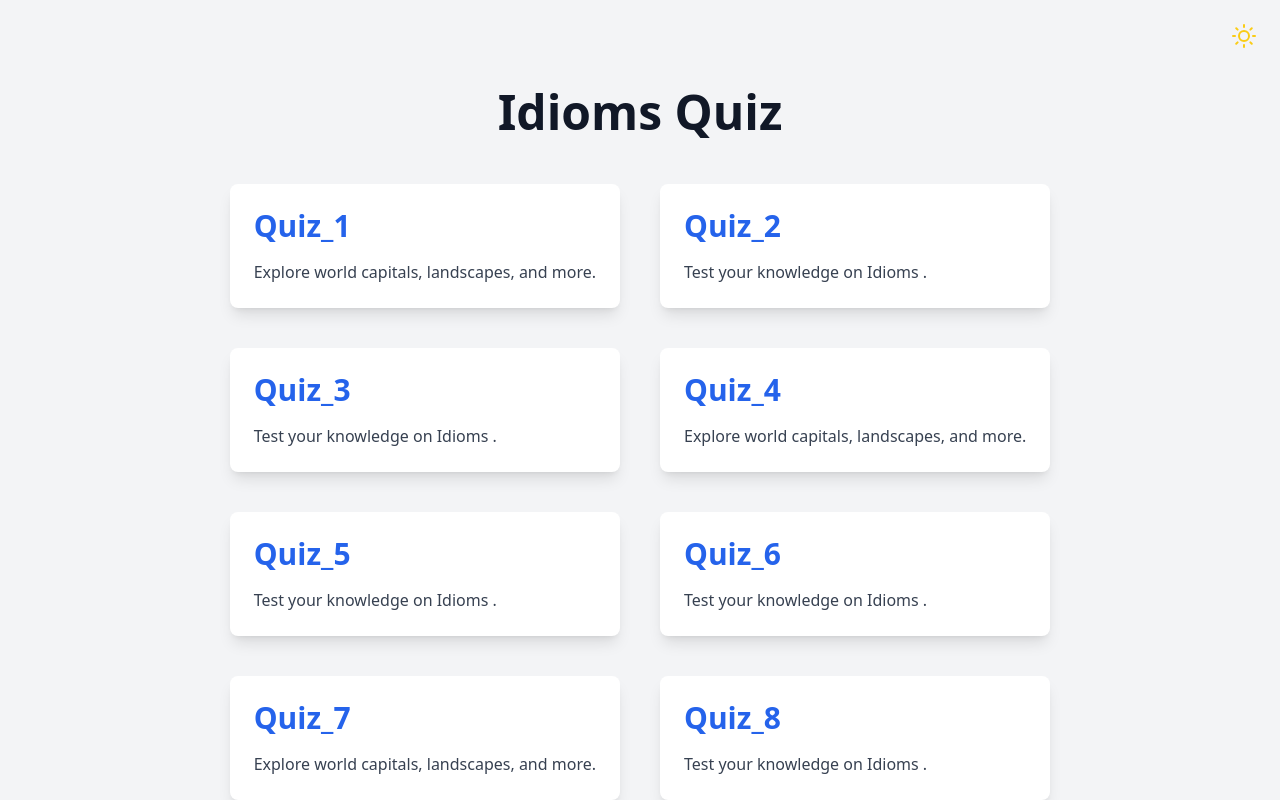
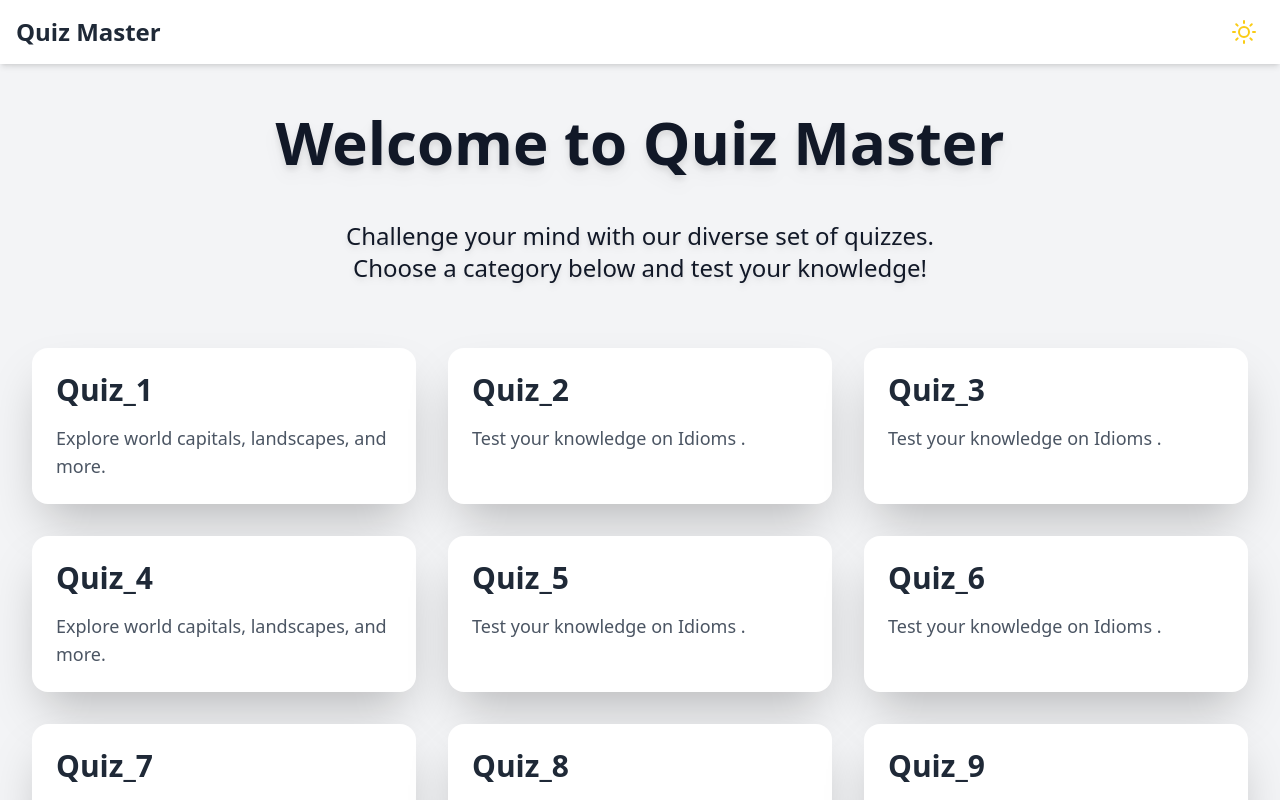
Before and after one commit to hkdas5464/Idioms_quiz_app, a Next.js app: page / in a window 1280 px wide. Shown: the top 800 px of the page. Built offline with nearby package versions, Linux system fonts and the light colour scheme.

Commit message:
new theme

```diff
--- a/components/Layout.js
+++ b/components/Layout.js
@@ -1,13 +1,25 @@
 // components/Layout.js
+import Link from 'next/link';
 import ThemeToggle from './ThemeToggle';
 
 export default function Layout({ children }) {
   return (
-    <div className="min-h-screen bg-gray-100 dark:bg-gray-900 text-gray-900 dark:text-gray-100 transition-colors duration-300">
-      <header className="flex justify-end p-4">
-        <ThemeToggle />
+    <div className="min-h-screen text-gray-900 transition-colors duration-300 bg-gray-100 dark:bg-gray-900 dark:text-gray-100">
+      {/* Fixed Navbar */}
+      <header className="fixed top-0 left-0 z-50 w-full bg-white shadow-md dark:bg-gray-800">
+        <div className="flex items-center justify-between px-4 py-3 mx-auto max-w-7xl">
+          <Link href="/">
+            <p className="text-2xl font-bold text-gray-800 dark:text-gray-100">
+              Quiz Master
+            </p>
+          </Link>
+          <ThemeToggle />
+        </div>
       </header>
-      <main>{children}</main>
+      {/* Add padding-top to avoid content being hidden behind navbar */}
+      <main>
+        {children}
+      </main>
     </div>
   );
 }
--- a/pages/index.js
+++ b/pages/index.js
@@ -46,17 +46,26 @@ export default function Home() {
 
   return (
     <Layout>
-      <div className="flex flex-col items-center justify-center p-4">
-        <h1 className="mb-12 text-5xl font-extrabold">Idioms Quiz</h1>
-        <div className="grid grid-cols-1 gap-10 md:grid-cols-2">
+      <div className="flex flex-col items-center justify-center w-full min-h-screen p-8 dark:bg-gradient-to-br from-purple-600 via-pink-500 to-red-500">
+        <h1 className="pt-20 mb-12 text-6xl font-extrabold text-center dark:text-white drop-shadow-lg">
+          Welcome to Quiz Master
+        </h1>
+        <p className="max-w-2xl mb-16 text-2xl text-center dark:text-white drop-shadow-md">
+          Challenge your mind with our diverse set of quizzes. Choose a category below and test your knowledge!
+        </p>
+        <div className="grid grid-cols-1 gap-8 md:grid-cols-3">
           {categories.map((cat) => (
             <div
               key={cat.id}
               onClick={() => router.push(`/quiz/${cat.id}`)}
-              className="p-6 transition duration-300 transform bg-white rounded-lg shadow-lg cursor-pointer dark:bg-gray-800 hover:scale-105 hover:shadow-2xl"
+              className="p-6 transition duration-500 transform bg-white shadow-2xl cursor-pointer dark:bg-gray-800 rounded-2xl hover:scale-105 hover:shadow-3xl"
             >
-              <h2 className="mb-4 text-3xl font-bold text-blue-600">{cat.title}</h2>
-              <p className="text-gray-700 dark:text-gray-300">{cat.description}</p>
+              <h2 className="mb-4 text-3xl font-bold text-gray-800 dark:text-gray-100">
+                {cat.title}
+              </h2>
+              <p className="text-lg text-gray-600 dark:text-gray-300">
+                {cat.description}
+              </p>
             </div>
           ))}
         </div>
--- a/pages/quiz/[category].js
+++ b/pages/quiz/[category].js
@@ -3,7 +3,7 @@ import { useState, useEffect } from "react";
 import { useRouter } from "next/router";
 import Layout from "../../components/Layout";
 
-// Helper function to shuffle an array
+// Helper function to optionally shuffle questions/options (if needed)
 function shuffleArray(array) {
   const newArr = [...array];
   for (let i = newArr.length - 1; i > 0; i--) {
@@ -23,22 +23,20 @@ export default function QuizPage() {
   const [userAnswers, setUserAnswers] = useState([]);
   const [selectedOption, setSelectedOption] = useState(null);
 
-  // Fetch questions from your MongoDB via your API, then shuffle both questions and options.
+  // Fetch questions from your API based on the category
   useEffect(() => {
     if (category) {
       fetch(`/api/questions/${category}`)
         .then((res) => res.json())
         .then((data) => {
-          // Shuffle questions and also shuffle each question's options.
+          // Optional: shuffle questions & options for randomness
           const shuffledQuestions = shuffleArray(data.questions).map((q) => ({
             ...q,
-            options: shuffleArray([...q.options]),
+            options: shuffleArray(q.options),
           }));
           setQuestions(shuffledQuestions);
         })
-        .catch((error) => {
-          console.error("Error fetching questions:", error);
-        });
+        .catch((error) => console.error("Error fetching questions:", error));
     }
   }, [category]);
 
@@ -56,7 +54,7 @@ export default function QuizPage() {
     const newAnswer = {
       question: currentQuestion.question,
       selected: selectedOption,
-      answer: currentQuestion.answer, // Correct answer
+      answer: currentQuestion.answer,
       correct: isCorrect,
       status: "attempted",
       questionScore,
@@ -113,7 +111,7 @@ export default function QuizPage() {
     return (
       <Layout>
         <div className="flex items-center justify-center min-h-screen">
-          <p className="text-xl">Loading quiz...</p>
+          <p className="text-2xl text-white">Loading quiz...</p>
         </div>
       </Layout>
     );
@@ -121,18 +119,25 @@ export default function QuizPage() {
 
   return (
     <Layout>
-      <div className="flex flex-col items-center justify-center min-h-screen p-4 bg-gray-100 dark:bg-gray-600">
-        <h1 className="mb-8 text-4xl font-bold capitalize">{category} Quiz</h1>
-        <div className="w-full max-w-lg p-8 transition duration-300 transform bg-white shadow-lg dark:bg-gray-800 rounded-xl">
-          <div className="mb-6">
-            <h2 className="text-xl font-medium">
+      <div className="flex items-center justify-center w-full min-h-screen p-8 dark:bg-gradient-to-br from-indigo-700 to-red-500">
+        <div className="w-full max-w-3xl p-8 bg-white shadow-2xl dark:bg-gray-800 rounded-2xl">
+          <h1 className="mb-6 text-4xl font-bold text-center text-gray-800 dark:text-gray-200">
+            {category} Quiz
+          </h1>
+          <div className="mb-4">
+            <h2 className="text-2xl font-semibold text-gray-700 dark:text-gray-300">
               Question {current + 1} of {questions.length}
             </h2>
-            <p className="mt-2 text-lg">{questions[current].question}</p>
+            <p className="mt-4 text-xl text-gray-800 dark:text-gray-100">
+              {questions[current].question}
+            </p>
           </div>
-          <form>
+          <div className="mt-6 space-y-4">
             {questions[current].options.map((option, index) => (
-              <div key={index} className="flex items-center mb-2 space-x-2">
+              <div
+                key={index}
+                className="flex items-center p-4 transition border border-gray-200 rounded-lg dark:border-gray-700 bg-gray-50 dark:bg-gray-700 hover:bg-gray-100 dark:hover:bg-gray-600"
+              >
                 <input
                   type="radio"
                   id={`option-${index}`}
@@ -142,22 +147,22 @@ export default function QuizPage() {
                   onChange={(e) => setSelectedOption(e.target.value)}
                   className="w-5 h-5 text-blue-500 form-radio"
                 />
-                <label htmlFor={`option-${index}`} className="text-lg">
+                <label htmlFor={`option-${index}`} className="ml-4 text-lg text-gray-700 dark:text-gray-200">
                   {option}
                 </label>
               </div>
             ))}
-          </form>
-          <div className="flex justify-between mt-4">
+          </div>
+          <div className="flex justify-between mt-8">
             <button
               onClick={handleSkip}
-              className="px-4 py-2 font-semibold text-gray-800 transition bg-gray-300 rounded hover:bg-gray-400"
+              className="px-6 py-3 font-semibold text-gray-800 transition bg-gray-300 rounded-lg shadow hover:bg-gray-400"
             >
               Skip Question
             </button>
             <button
               onClick={handleSubmitAnswer}
-              className="px-4 py-2 font-semibold text-white transition bg-blue-500 rounded hover:bg-blue-600"
+              className="px-6 py-3 font-semibold text-white transition bg-blue-600 rounded-lg shadow hover:bg-blue-700"
             >
               Submit Answer
             </button>
```
